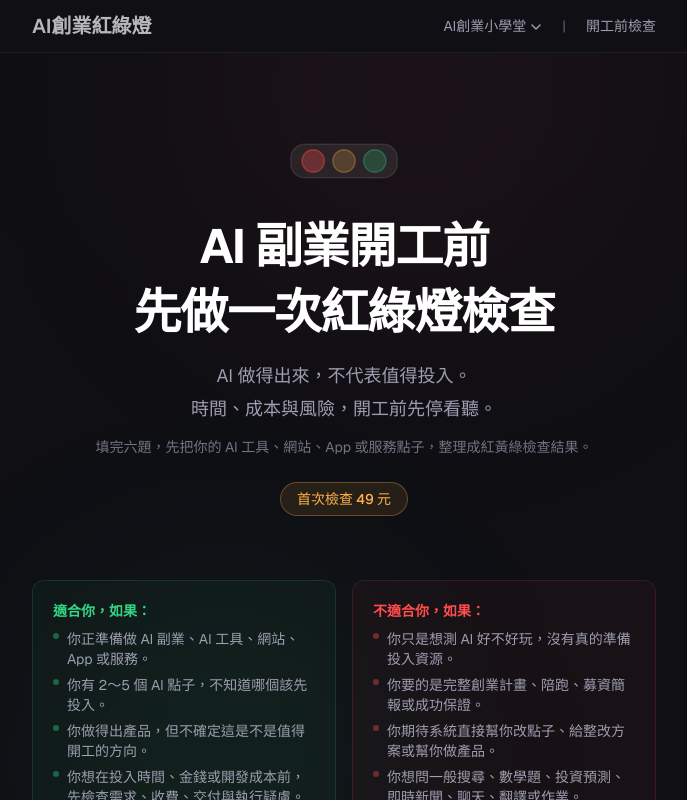
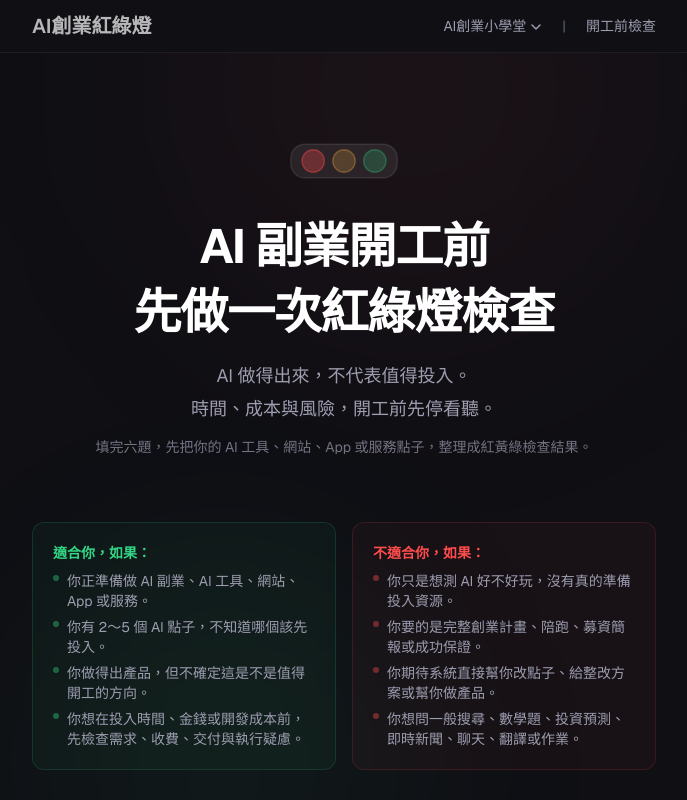
Before and after one commit to win781001-boop/ai-startup-traffic-light, a Next.js app: page / in a window 1280 px wide. Shown: the top 800 px of the page, without its empty margins (296-983 px from the left). Built offline with nearby package versions, Linux system fonts and the light colour scheme.

Commit message:
Hide homepage hero pricing badge

```diff
--- a/app/page.tsx
+++ b/app/page.tsx
@@ -310,8 +310,8 @@ export default function Home() {
           <p className="mx-auto mb-3 max-w-lg text-lg leading-relaxed text-text-secondary">時間、成本與風險，開工前先停看聽。</p>
           <p className="mx-auto mb-6 max-w-lg text-sm leading-relaxed text-text-secondary/70">填完六題，先把你的 AI 工具、網站、App 或服務點子，整理成紅黃綠檢查結果。</p>
           {isBeta
-            ? <div className="inline-flex items-center gap-2 rounded-full border border-blue-light/30 bg-blue-light/10 px-4 py-1.5 text-sm font-medium text-blue-light">限時免費公測中</div>
-            : <div className="inline-flex items-center gap-2 rounded-full border border-yellow-light/30 bg-yellow-light/10 px-4 py-1.5 text-sm font-medium text-yellow-light">首次檢查 49 元</div>
+            ? <div style={{display:"none"}} className="inline-flex items-center gap-2 rounded-full border border-blue-light/30 bg-blue-light/10 px-4 py-1.5 text-sm font-medium text-blue-light">限時免費公測中</div>
+            : <div style={{display:"none"}} className="inline-flex items-center gap-2 rounded-full border border-yellow-light/30 bg-yellow-light/10 px-4 py-1.5 text-sm font-medium text-yellow-light">首次檢查 49 元</div>
           }
         </header>
 
```
